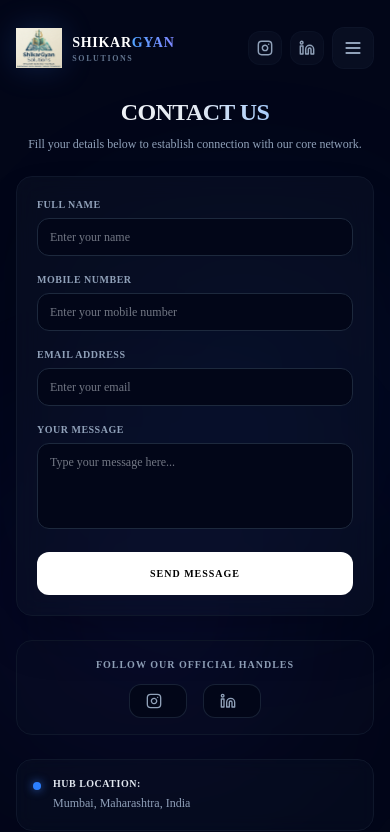
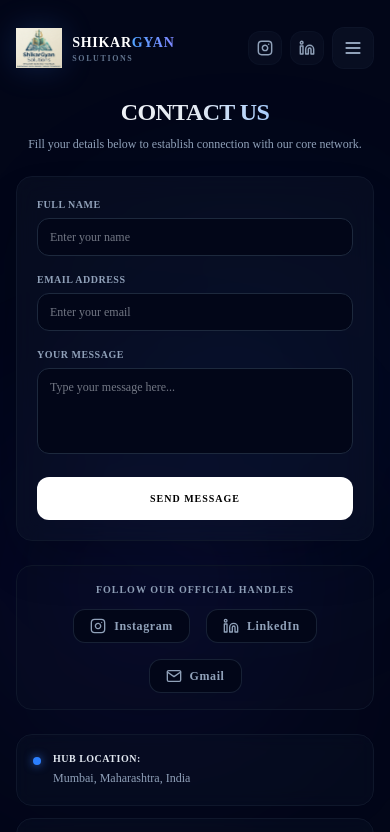
Before and after one commit to Shivammishra-79/ShikarGyanSolutions, a React (Vite) app: page /contact in a window 390 px wide. Shown: the top 832 px of the page. Built offline with nearby package versions, Linux system fonts and the light colour scheme; the HTML template or start-up script is replaced by a standard one.

Commit message:
fix: removed mobile option and optimized for seo

```diff
--- a/index.html
+++ b/index.html
@@ -2,14 +2,24 @@
 <html lang="en">
   <head>
     <meta charset="UTF-8" />
-
-
     <link rel="icon" type="image/png" href="/favicon.png" />
-
     <meta name="viewport" content="width=device-width, initial-scale=1.0" />
 
-    <title>ShikarGyan Solutions</title>
+    <title>ShikarGyan Solutions | Premium Full-Stack Web Development Agency</title>
+    <meta name="description" content="ShikarGyan Solutions builds high-performance custom websites, secure ERP dashboards, and mobile responsive tools. Scalable engineering by MCA graduates based in Thane, Mumbai." />
+    <meta name="keywords" content="ShikarGyan Solutions, Web Development Thane, Software Development Mumbai, Full-Stack Developer, React FastAPI Developer, Custom ERP System" />
+    <meta name="author" content="ShikarGyan Solutions" />
+    <meta name="robots" content="index, follow" />
 
+    <meta property="og:type" content="website" />
+    <meta property="og:url" content="https://shikargyan-solutions.vercel.app/" />
+    <meta property="og:title" content="ShikarGyan Solutions | Premium Web Engineering Studio" />
+    <meta property="og:description" content="We design fast, beautiful, and secure digital platforms. Check out our real-world enterprise legal and facility management dashboards." />
+    <meta property="og:image" content="https://shikargyan-solutions.vercel.app/banner.png" />
+
+    <meta property="twitter:card" content="summary_large_image" />
+    <meta property="twitter:title" content="ShikarGyan Solutions" />
+    <meta property="twitter:description" content="Custom software engineering and high-speed web apps." />
   </head>
   <body>
     <div id="root"></div>
--- a/src/components/About.jsx
+++ b/src/components/About.jsx
@@ -204,7 +204,7 @@ const About = () => {
             <span className="flex h-1.5 w-1.5 rounded-full bg-blue-500 mt-1.5 shadow-[0_0_8px_rgba(59,130,246,0.8)]"></span>
             <p className="text-xs text-slate-400 leading-relaxed">
               <strong className="text-slate-200 block mb-0.5 font-['Orbitron'] text-[9px] uppercase tracking-wider">Office Area:</strong>
-              Thane, Mumbai, Maharashtra, India // Active Node
+            Mumbai, Maharashtra, India // Active Node
             </p>
           </div>
           <div className="flex items-start space-x-3 bg-slate-900/10 p-3 rounded-xl border border-slate-900/60">
--- a/src/components/Contact.jsx
+++ b/src/components/Contact.jsx
@@ -9,7 +9,6 @@ const Contact = () => {
 
   const [formData, setFormData] = useState({
     name: '',
-    mobile: '',
     email: '',
     message: ''
   });
@@ -48,11 +47,11 @@ const Contact = () => {
     .then((result) => {
         setLoading(false);
         setShowPopup(true); // Email send hote hi popup screen par aayega
-        setFormData({ name: '', mobile: '', email: '', message: '' });
+        setFormData({ name: '', email: '', message: '' });
     }, (error) => {
         alert("Transmission failed. Please check your network or try again.");
         console.log(error.text);
-        loading(false);
+        setLoading(false);
     });
   };
 
@@ -60,7 +59,7 @@ const Contact = () => {
     <section id="contact" className="bg-slate-950 text-white pt-24 sm:pt-32 pb-16 sm:pb-24 px-4 sm:px-6 relative overflow-hidden font-['Plus_Jakarta_Sans'] min-h-screen flex items-center justify-center">
 
       {/* Background Deep Tech Glows */}
-      <div className="absolute top-1/4 left-1/4 w-72 sm:w-96 h-72 sm:h-96 bg-blue-600/10 rounded-full blur-[100px] sm:blur-[120px] pointer-events-none"></div>
+      <div className="absolute top-1/4 left-1/4 w-72 sm:w-96 h-72 sm:h-96 bg-blue-600/10 rounded-full blur-[100px] sm:blur-[140px] pointer-events-none"></div>
       <div className="absolute bottom-1/4 right-1/4 w-72 sm:w-96 h-72 sm:h-96 bg-indigo-600/10 rounded-full blur-[100px] sm:blur-[120px] pointer-events-none"></div>
 
       <div className="max-w-2xl w-full mx-auto relative z-10 flex flex-col gap-6 sm:gap-8">
@@ -90,20 +89,6 @@ const Contact = () => {
                 onChange={handleChange}
                 required
                 placeholder="Enter your name"
-                className="w-full bg-slate-950 border border-slate-800 focus:border-blue-500/60 rounded-xl px-3 sm:px-4 py-2.5 sm:py-3 text-xs sm:text-sm text-slate-200 outline-none transition-all duration-300"
-              />
-            </div>
-
-            {/* Mobile Input */}
-            <div>
-              <label className="block text-[10px] sm:text-xs font-bold text-slate-400 uppercase tracking-wider mb-1.5 sm:mb-2 font-['Orbitron']">Mobile Number</label>
-              <input
-                type="tel"
-                name="mobile"
-                value={formData.mobile}
-                onChange={handleChange}
-                required
-                placeholder="Enter your mobile number"
                 className="w-full bg-slate-950 border border-slate-800 focus:border-blue-500/60 rounded-xl px-3 sm:px-4 py-2.5 sm:py-3 text-xs sm:text-sm text-slate-200 outline-none transition-all duration-300"
               />
             </div>
@@ -153,7 +138,7 @@ const Contact = () => {
           <h4 className="text-[10px] sm:text-xs font-bold text-slate-400 uppercase tracking-widest font-['Orbitron']">
             Follow Our Official Handles
           </h4>
-          <div className="flex items-center justify-center space-x-4">
+          <div className="flex flex-wrap items-center justify-center gap-4">
 
             {/* Instagram Official Agency Link */}
             <a
@@ -167,7 +152,7 @@ const Contact = () => {
                 <path d="M16 11.37A4 4 0 1 1 12.63 8 4 4 0 0 1 16 11.37z"></path>
                 <line x1="17.5" y1="6.5" x2="17.51" y2="6.5"></line>
               </svg>
-              <span className="hidden xs:inline">Instagram</span>
+              <span>Instagram</span>
             </a>
 
             {/* LinkedIn Official Company Link */}
@@ -182,7 +167,21 @@ const Contact = () => {
                 <rect x="2" y="9" width="4" height="12"></rect>
                 <circle cx="4" cy="4" r="2"></circle>
               </svg>
-              <span className="hidden xs:inline">LinkedIn</span>
+              <span>LinkedIn</span>
+            </a>
+
+            {/* Direct Agency Gmail Link with Svg Logo */}
+            <a
+              href="mailto:shikargyansolutions@gmail.com"
+              target="_blank"
+              rel="noreferrer"
+              className="flex items-center space-x-2 bg-slate-950 border border-slate-800/80 px-4 py-2 rounded-xl text-xs font-semibold text-slate-400 hover:text-red-500 hover:border-red-500/30 hover:bg-red-500/5 transition-all duration-300 font-['Orbitron'] tracking-wider"
+            >
+              <svg className="w-4 h-4" viewBox="0 0 24 24" fill="none" stroke="currentColor" strokeWidth="2" strokeLinecap="round" strokeLinejoin="round">
+                <path d="M4 4h16c1.1 0 2 .9 2 2v12c0 1.1-.9 2-2 2H4c-1.1 0-2-.9-2-2V6c0-1.1.9-2 2-2z"></path>
+                <polyline points="22,6 12,13 2,6"></polyline>
+              </svg>
+              <span>Gmail</span>
             </a>
 
           </div>
```
